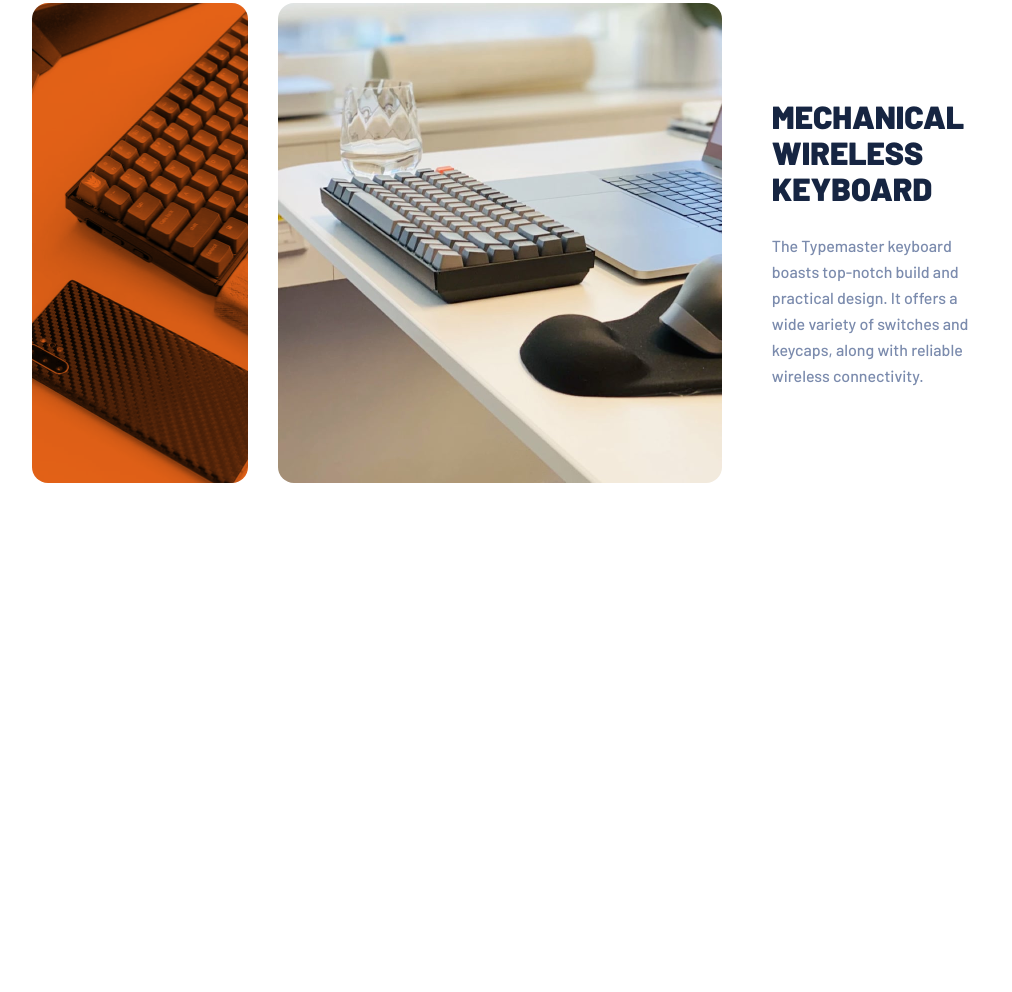
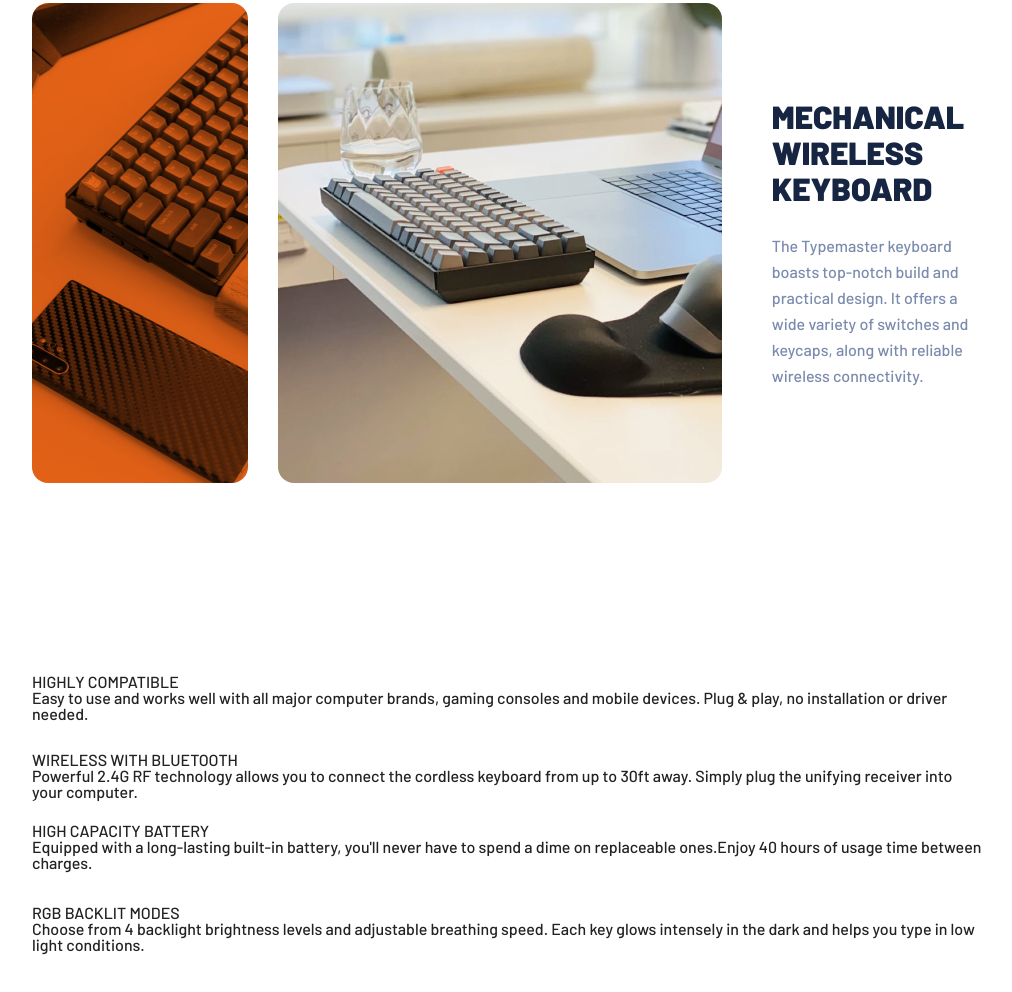
Before and after one commit to Anchabadze/Typemaster-pre-launch-landing-page, a plain HTML site: page index.html in a window 1280 px wide. Shown: the part 693-1685 px from the top of the page, without its empty margins (133-1145 px from the left). Before the commit the page ends 1399 px from the top, so only its background shows below. Drawn offline with Linux system fonts and the light colour scheme.

Commit message:
Benefits html

```diff
--- a/index.html
+++ b/index.html
@@ -47,6 +47,28 @@
 <!-- Mechanical end -->
 <!-- Benefits start -->
 
+<section class="benefits">
+    <div class="benefits__item">
+        <svg class="benefits__img" width="26" height="21" xmlns="http://www.w3.org/2000/svg"><path d="M15.673 17.755l2.253 2.939H7.51l2.253-2.939h5.91zM23.183.45a1.96 1.96 0 011.96 1.96v12.08a1.96 1.96 0 01-1.96 1.96H1.96A1.96 1.96 0 010 14.489V2.41A1.96 1.96 0 011.96.448z" fill="#FFF" fill-rule="nonzero"/></svg>
+        <h5 class="benefits__title">HIGHLY COMPATIBLE</h5>
+        <p class="benefits__text">Easy to use and works well with all major computer brands, gaming consoles and mobile devices. Plug & play, no installation or driver needed.</p>
+    </div>
+    <div class="benefits__item">
+        <svg class="benefits__img" width="19" height="28" xmlns="http://www.w3.org/2000/svg"><path d="M11.947 13.93l5.974-5.999a1.653 1.653 0 00-.25-2.537L10.076.282a1.663 1.663 0 00-2.592 1.37v7.942L3.533 5.6a1.641 1.641 0 00-2.326-.01 1.652 1.652 0 00-.01 2.336l5.953 6.002-5.953 6.002a1.653 1.653 0 00.01 2.338 1.64 1.64 0 002.326-.01l3.95-3.994v7.941c0 .61.348 1.172.887 1.459a1.659 1.659 0 001.705-.09l7.596-5.11a1.655 1.655 0 00.25-2.538l-5.974-5.996zm-1.111-9.173l3.358 2.26-3.358 3.372V4.757zm0 18.348v-5.632l3.358 3.372-3.358 2.26z" fill="#FFF" fill-rule="nonzero"/></svg>
+        <h5 class="benefits__title">WIRELESS WITH BLUETOOTH</h5>
+        <p class="benefits__text">Powerful 2.4G RF technology allows you to connect the cordless keyboard from up to 30ft away. Simply plug the unifying receiver into your computer.</p>
+    </div>
+    <div class="benefits__item">
+        <svg class="benefits__img" width="32" height="21" xmlns="http://www.w3.org/2000/svg"><path d="M29.655 4.333h-.322V4A3.67 3.67 0 0025.667.333h-22A3.67 3.67 0 000 4v12.667a3.67 3.67 0 003.667 3.666h22a3.67 3.67 0 003.666-3.666v-.334h.322A2.336 2.336 0 0031.988 14V6.667a2.336 2.336 0 00-2.333-2.334zm-20.322 11a1 1 0 01-1 1H5a1 1 0 01-1-1v-10a1 1 0 011-1h3.333a1 1 0 011 1v10zm8 0a1 1 0 01-1 1H13a1 1 0 01-1-1v-10a1 1 0 011-1h3.333a1 1 0 011 1v10zm8 0a1 1 0 01-1 1H21a1 1 0 01-1-1v-10a1 1 0 011-1h3.333a1 1 0 011 1v10z" fill="#FFF" fill-rule="nonzero"/></svg>
+        <h5 class="benefits__title">HIGH CAPACITY BATTERY</h5>
+        <p class="benefits__text">Equipped with a long-lasting built-in battery, you'll never have to spend a dime on replaceable ones.Enjoy 40 hours of usage time between charges.</p>
+    </div>
+    <div class="benefits__item">
+        <svg class="benefits__img" width="32" height="32" xmlns="http://www.w3.org/2000/svg"><path d="M20 28v1.667A2.345 2.345 0 0117.667 32h-3.334C13.213 32 12 31.147 12 29.28V28h8zm5.47-3.947l1.845 1.846a1 1 0 11-1.415 1.414l-1.845-1.845a1 1 0 111.414-1.415zm-17.523 0a1 1 0 010 1.415L6.1 27.313a.997.997 0 01-1.414 0 1 1 0 010-1.414l1.845-1.846a1 1 0 011.415 0zM14 6.88c2.813-.6 5.693.093 7.88 1.867A9.297 9.297 0 0125.333 16c0 2.88-1.306 5.547-3.56 7.333-.92.72-1.52 1.654-1.706 2.667v.013C20.04 26 20.027 26 20 26h-8l-.047.002-.046.011V26c-.187-1.053-.734-1.96-1.52-2.547-2.907-2.2-4.267-5.8-3.52-9.426.733-3.534 3.6-6.414 7.133-7.147zM31 15a1 1 0 010 2h-2.61a1 1 0 010-2H31zM3.61 15a1 1 0 010 2H1a1 1 0 010-2h2.61zm12.723-5c-.546 0-1 .453-1 1 0 .547.454 1 1 1A3.665 3.665 0 0120 15.667c0 .546.453 1 1 1 .547 0 1-.454 1-1A5.679 5.679 0 0016.333 10zm10.982-5.315a1 1 0 010 1.415l-1.846 1.845a1.003 1.003 0 01-1.414 0 1 1 0 010-1.414L25.9 4.685a1 1 0 011.415 0zm-21.214 0l1.846 1.846a1 1 0 11-1.415 1.414L4.687 6.1A1 1 0 116.1 4.685zM16 0a1 1 0 011 1v2.61a1 1 0 01-2 0V1a1 1 0 011-1z" fill="#FFF" fill-rule="nonzero"/></svg>
+        <h5 class="benefits__title">RGB BACKLIT MODES</h5>
+        <p class="benefits__text">Choose from 4 backlight brightness levels and adjustable breathing speed. Each key glows intensely in the dark and helps you type in low light conditions.</p>
+    </div>
+</section>
 <!-- Benefits end -->
 </body>
 </html>
```
